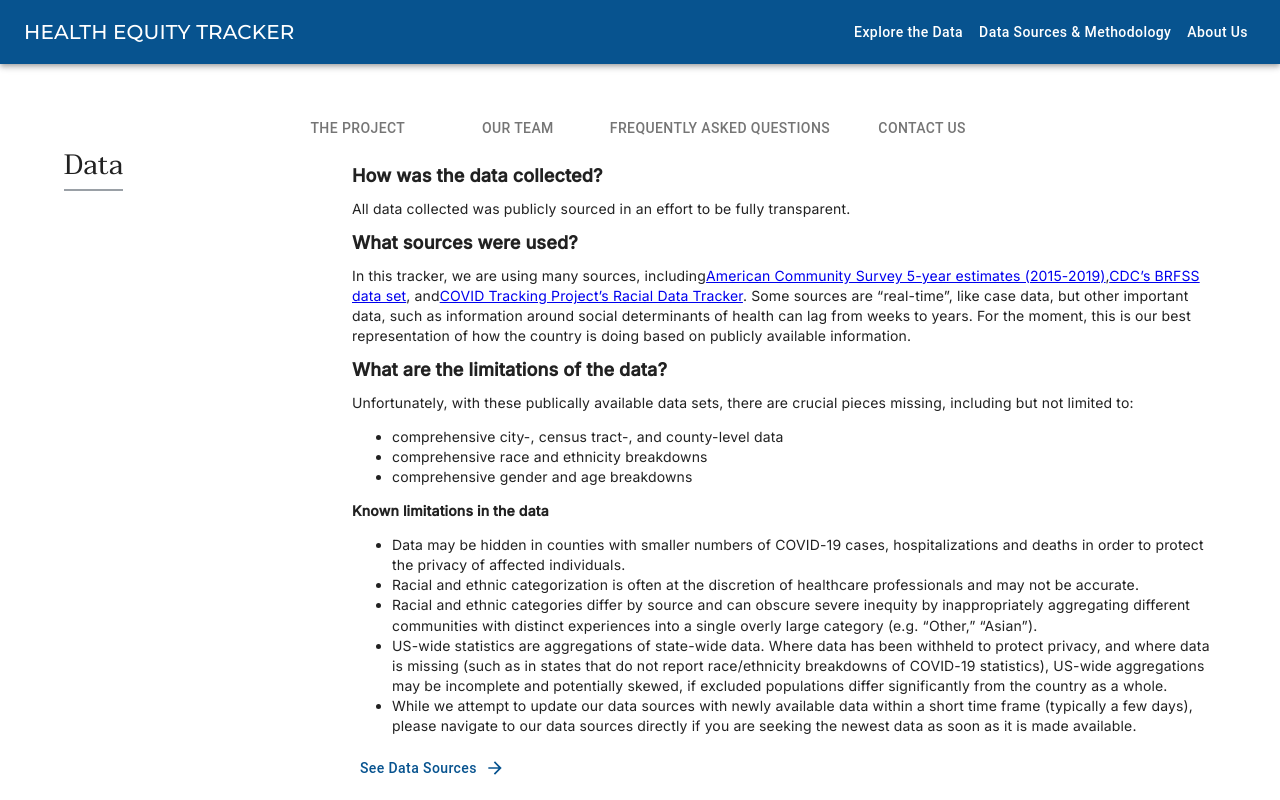
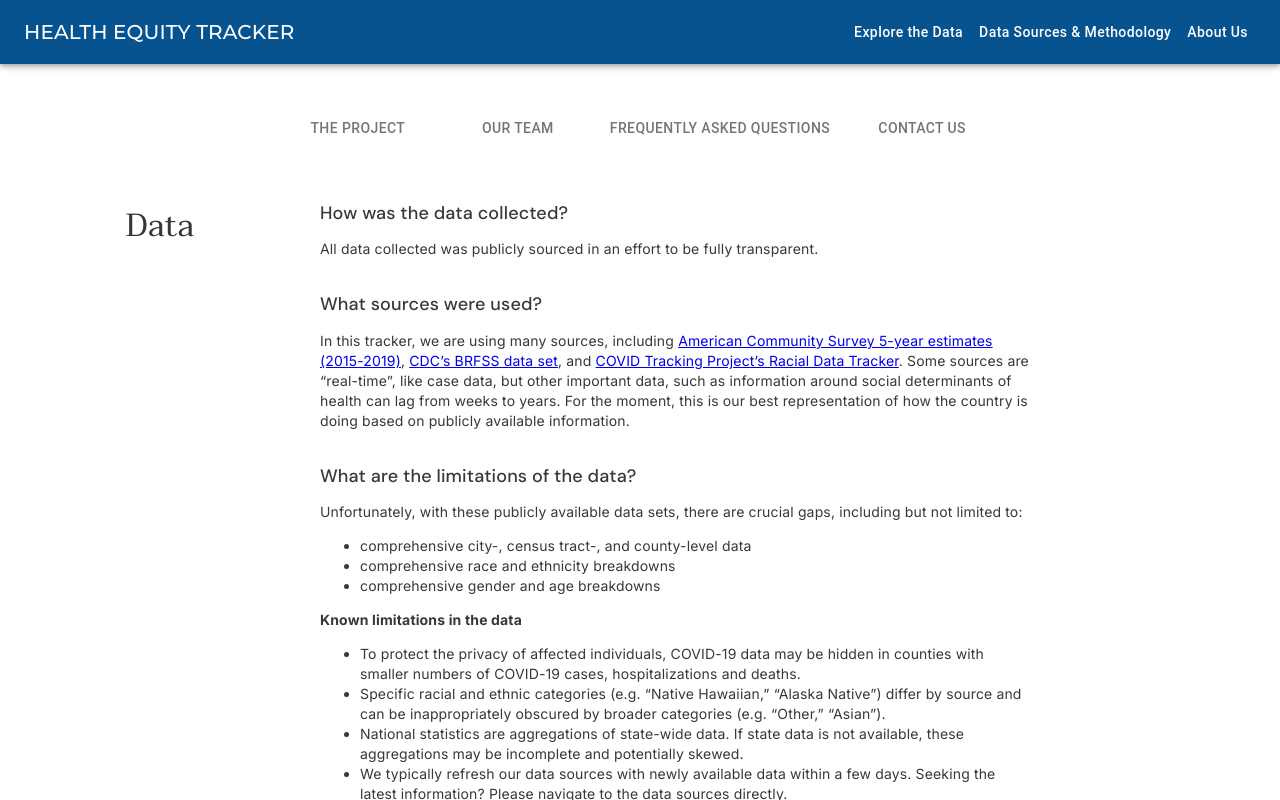
Before and after one commit to ebuddenberg/health-equity-tracker, a React (Create React App) app in the folder frontend/: page /aboutus in a window 1280 px wide. Both pictures are taken after a click on the tab "FREQUENTLY ASKED QUESTIONS". Shown: the top 800 px of the page. Built offline with nearby package versions, Linux system fonts and the light colour scheme.

Commit message:
Redesign FAQ page per new mocks (#408)
* Redesign About Us > Our Team Tab according to new mocks

* Redesign FAQ page per updated mocks

```diff
--- a/frontend/src/App.module.scss
+++ b/frontend/src/App.module.scss
@@ -4,7 +4,8 @@
 @import url('https://fonts.googleapis.com/css2?family=Inter:wght@300&display=swap');
 @import url('https://fonts.googleapis.com/css2?family=Inter:wght@400&display=swap');
 @import url('https://fonts.googleapis.com/css2?family=Inter:wght@500&display=swap');
-
+@import url('https://fonts.googleapis.com/css2?family=Inter:wght@700&display=swap');
+@import url('https://fonts.googleapis.com/css2?family=DM+Sans:wght@500&display=swap');
 
 .App {
   text-align: center;
--- a/frontend/src/pages/AboutUs/AboutUsPage.module.scss
+++ b/frontend/src/pages/AboutUs/AboutUsPage.module.scss
@@ -11,7 +11,7 @@
 
 .Grid {
   margin: auto;
-  max-width: 90%;
+  max-width: 1440px;
   font-family: "Inter", serif;
 }
 
@@ -21,6 +21,62 @@
   .GridSubSection {
     padding: 20px;
   }
+}
+
+.FaqGrid {
+  max-width: 1024px;
+}
+
+.FaqSection {
+  padding-top: 50px;
+  padding-bottom: 50px;
+  border-bottom: 1px solid $alt-grey;
+}
+
+.FaqQuestionAndAnswer {
+  padding-bottom: 20px;
+  padding-right: 250px;
+}
+
+.FaqHeaderText {
+  font-size: 32px !important;
+  text-align: center;
+  font-weight: 300;
+  font-family: "Taviraj", serif !important;
+  line-height: 40px;
+  color: $alt-black;
+  padding-bottom: 20px;
+}
+
+.FaqQuestion {
+  font-size: 18px !important;
+  text-align: left;
+  font-weight: 500;
+  font-family: "DM Sans", sans-serif;
+  line-height: 23.44px;
+  color: $alt-black;
+  padding-top: 10px;
+  padding-bottom: 15px;
+}
+
+.FaqAnswer {
+  font-size: 14px;
+  text-align: left;
+  font-weight: 400;
+  font-family: "Inter", sans-serif;
+  line-height: 20px;
+  color: $alt-black;
+
+  .FaqContactUsButton {
+    border: none;
+    text-decoration: underline;
+    background-color: transparent;
+  }
+}
+
+.FaqSubheaderText {
+  font-weight: 700;
+  font-family: "Inter", sans-serif !important;
 }
 
 .GridSectionHeaderText {
@@ -63,3 +119,8 @@
   background-color: #f9f9f9;
   padding: 70px;
 }
+
+.MajorLink {
+  color: $alt-green;
+  font-weight: 600;
+}
--- a/frontend/src/pages/AboutUs/AboutUsPage.tsx
+++ b/frontend/src/pages/AboutUs/AboutUsPage.tsx
@@ -32,7 +32,7 @@ function AboutUsPage() {
       </Tabs>
       {tabIndex === 0 && <TrackerTab />}
       {tabIndex === 1 && <OurTeamTab />}
-      {tabIndex === 2 && <FaqTab />}
+      {tabIndex === 2 && <FaqTab setTabIndexFx={setTabIndex}/>}
       {tabIndex === 3 && <ContactUsTab />}
     </div>
   );
--- a/frontend/src/pages/AboutUs/FaqTab.tsx
+++ b/frontend/src/pages/AboutUs/FaqTab.tsx
@@ -1,133 +1,249 @@
-import React from "react";
+import React, {Dispatch, SetStateAction} from "react";
 import Grid from "@material-ui/core/Grid";
 import styles from "./AboutUsPage.module.scss";
-import Button from "@material-ui/core/Button";
-import ArrowForward from "@material-ui/icons/ArrowForward";
-import Divider from "@material-ui/core/Divider";
-import { DATA_CATALOG_PAGE_LINK } from "../../utils/urlutils";
+import {Typography} from '@material-ui/core';
 
-/* TODO - Align with mocks, Clean up CSS */
-function FaqTab() {
+function FaqTab(props: { setTabIndexFx: Dispatch<SetStateAction<number>> }) {
+
   return (
-    <Grid container justify="space-around" className={styles.Grid}>
+      <Grid container className={styles.Grid}>
+        <Grid container className={styles.FaqSection}>
           <Grid item xs={3}>
-        <span className={styles.UnderlinedHeader}>Data</span>
+            <Typography className={styles.FaqHeaderText}>Data</Typography>
           </Grid>
           <Grid item xs={9}>
-        <h1>How was the data collected?</h1>
-        All data collected was publicly sourced in an effort to be fully
-        transparent.
-        <h1>What sources were used?</h1>
-        In this tracker, we are using many sources, including
-        <a href="/">American Community Survey 5-year estimates (2015-2019)</a>,
-        <a href="/">CDC’s BRFSS data set</a>, and
-        <a href="/">COVID Tracking Project’s Racial Data Tracker</a>. Some
-        sources are “real-time”, like case data, but other important data, such
-        as information around social determinants of health can lag from weeks
-        to years. For the moment, this is our best representation of how the
-        country is doing based on publicly available information.
-        <h1>What are the limitations of the data?</h1>
-        Unfortunately, with these publically available data sets, there are
-        crucial pieces missing, including but not limited to:
+            <Grid container>
+              <Grid item xs={12} className={styles.FaqQuestionAndAnswer}>
+                <span className={styles.FaqQuestion}>How was the data collected?</span>
+                <div className={styles.FaqAnswer}>
+                  <p>All data collected was publicly sourced in an effort to be
+                    fully transparent.</p>
+                </div>
+              </Grid>
+              <Grid item xs={12} className={styles.FaqQuestionAndAnswer}>
+                <span className={styles.FaqQuestion}>What sources were used?</span>
+                <div className={styles.FaqAnswer}>
+                  <p>In this tracker, we are using many sources, including <a
+                      href="https://www.census.gov/data/developers/data-sets/acs-5year.html">American Community Survey 5-year estimates
+                    (2015-2019)</a>, <a href="https://www.cdc.gov/brfss/index.html">CDC’s BRFSS data set</a>, and <a
+                      href="https://covidtracking.com/race">COVID Tracking Project’s Racial Data Tracker</a>
+                    . Some sources are “real-time”,  like case data, but
+                    other important data, such as information around social
+                    determinants of health can lag from weeks to years. For the
+                    moment, this is our best representation of how the country is
+                    doing based on publicly available information.
+                  </p>
+                </div>
+              </Grid>
+              <Grid item xs={12} className={styles.FaqQuestionAndAnswer}>
+                <span className={styles.FaqQuestion}>What are the limitations of the data?</span>
+                <div className={styles.FaqAnswer}>
+                <p>Unfortunately, with these publicly available data sets,
+                  there are crucial gaps, including but not limited to: </p>
                 <ul>
-          <li>comprehensive city-, census tract-, and county-level data</li>
+                  <li>
+                    comprehensive city-, census tract-, and county-level data
+                  </li>
                   <li>comprehensive race and ethnicity breakdowns</li>
                   <li>comprehensive gender and age breakdowns</li>
                 </ul>
-        <b>Known limitations in the data</b>
+                <span className={styles.FaqSubheaderText}>Known limitations in the data</span>
                 <ul>
+                  <li>To protect the privacy of affected individuals, COVID-19
+                    data may be hidden in counties with smaller numbers of
+                    COVID-19 cases, hospitalizations and deaths.</li>
                   <li>
-            Data may be hidden in counties with smaller numbers of COVID-19
-            cases, hospitalizations and deaths in order to protect the privacy
-            of affected individuals.
+                    Specific racial and ethnic categories (e.g. “Native
+                    Hawaiian,” “Alaska Native”) differ by source and can be
+                    inappropriately obscured by broader categories (e.g.
+                    “Other,” “Asian”).</li>
+                  <li>
+                    National statistics are aggregations of state-wide data. If
+                    state data is not available, these aggregations may be
+                    incomplete and potentially skewed.</li>
+                  <li>
+                    We typically refresh our data sources with newly available
+                    data within a few days. Seeking the latest information?
+                    Please navigate to the data sources directly.
+                  </li>
+                </ul>
+                </div>
+                <a href="/datacatalog" className={styles.MajorLink}>See Data Sources</a>
+              </Grid>
+              <Grid item xs={12} className={styles.FaqQuestionAndAnswer}>
+                <span className={styles.FaqQuestion}>What are the inequities in the data?</span>
+                <div className={styles.FaqAnswer}>
+                <ul>
+                  <li>We’ve seen that many agencies do not reliably collect race
+                    and ethnicity data</li>
+                  <li>Some of others that do collect it, fail to report it</li>
+                  <li>
+                    Racial and ethnic categories are often at the discretion of
+                    healthcare professionals and may not be accurate
+                  </li>
+                </ul>
+                </div>
+              </Grid>
+              <Grid item xs={12} className={styles.FaqQuestionAndAnswer}>
+                <span className={styles.FaqQuestion}>What principles guide you?</span>
+                <div className={styles.FaqAnswer}>
+                <p>It is essential that this work and its resulting products are
+                  done consistently in an ethical manner. One of the core values
+                  of the Health Equity Task Force charged with developing the
+                  Health Equity Tracker is the importance of working in a way
+                  that garners public trust. </p>
+                <span className={styles.FaqSubheaderText}>
+                  These guiding questions help ensure the right standards
+                are in place:
+                </span>
+                <ul>
+                  <li>Do we have open access and input in place?</li>
+                  <li>
+                    Is there transparency among stakeholders?</li>
+                  <li>
+                    Are we using valid and current data that is reflective of
+                    the realities?
                   </li>
                   <li>
-            Racial and ethnic categorization is often at the discretion of
-            healthcare professionals and may not be accurate.
+                    Is the community a part of the ownership and authorship of
+                    this work?
                   </li>
                   <li>
-            Racial and ethnic categories differ by source and can obscure severe
-            inequity by inappropriately aggregating different communities with
-            distinct experiences into a single overly large category (e.g.
-            “Other,” “Asian”).
-          </li>
-          <li>
-            US-wide statistics are aggregations of state-wide data. Where data
-            has been withheld to protect privacy, and where data is missing
-            (such as in states that do not report race/ethnicity breakdowns of
-            COVID-19 statistics), US-wide aggregations may be incomplete and
-            potentially skewed, if excluded populations differ significantly
-            from the country as a whole.
-          </li>
-          <li>
-            While we attempt to update our data sources with newly available
-            data within a short time frame (typically a few days), please
-            navigate to our data sources directly if you are seeking the newest
-            data as soon as it is made available.
-          </li>
-        </ul>
-        <a href={DATA_CATALOG_PAGE_LINK}>
-          <Button color="primary" endIcon={<ArrowForward />}>
-            See Data Sources
-          </Button>
-        </a>
-        <h1>What principles guide you?</h1>
-        It is essential that this work and its resulting products are done
-        consistently in an ethical manner. One of the core values of the Health
-        Equity Task Force charged with developing the Health Equity Tracker is
-        the importance of working in a way that garners public trust.
-        <b>
-          These guiding questions help ensure the right standards are in place:
-        </b>
-        <ul>
-          <li>Do we have open access and input in place?</li>
-          <li>Is there transparency among stakeholders?</li>
-          <li>
-            Are we using valid and current data that is reflective of the
-            realities?
-          </li>
-          <li>
-            Is the community a part of the ownership and authorship of this
-            work?
-          </li>
-          <li>
-            Have we created a tool that has real value for all stakeholders
-            including the communities?
+                    Have we created a tool that has real value for all
+                    stakeholders including the communities?
                   </li>
                   <li>Are we holding our partners accountable?</li>
                 </ul>
+                </div>
               </Grid>
-      <Divider />
-      <Grid container>
+            </Grid>
+          </Grid>
+        </Grid>
+
+        <Grid container className={styles.FaqSection}>
           <Grid item xs={3}>
-          <span className={styles.UnderlinedHeader}>Definitions</span>
+            <Typography className={styles.FaqHeaderText}>Definitions</Typography>
           </Grid>
           <Grid item xs={9}>
-          <h1>What is equity? And why is this important?</h1>
-          <p>
-            Equity refers to everyone having a fair opportunity to reach their
-            full potential and no one being disadvantaged from achieving this
-            potential (Dawes D.E., 2020).
+            <Grid container>
+              <Grid item xs={12} className={styles.FaqQuestionAndAnswer}>
+                <span className={styles.FaqQuestion}>What is equity?</span>
+                <div className={styles.FaqAnswer}>
+                <p>Equity refers to everyone having a fair opportunity to reach
+                  their full potential and no one being disadvantaged from
+                  achieving this potential (Dawes D.E., 2020).</p>
+                </div>
+              </Grid>
+              <Grid item xs={12} className={styles.FaqQuestionAndAnswer}>
+                <span className={styles.FaqQuestion}>What is the difference between equality and equity?</span>
+                <div className={styles.FaqAnswer}>
+                <p>By definition, equality means “the state of being equal,
+                  especially in status, rights, and opportunities.” Equity, in
+                  comparison, “the quality of being fair and just.” Equity
+                  occurs when everyone has access to the necessary tools to
+                  achieve their full potential. Equality occurs when everyone
+                  has the same level and quality of access, which may not yield
+                  fair results.
                 </p>
-          <p>
-            Equity is important because everyone, regardless of race, ethnicity,
-            gender, or socioeconomic status, should have the opportunity to
-            reach their full potential and achieve optimal health.
-          </p>
-          <h1>What are political determinants of health?</h1>
-          The political determinants of health create the structural conditions
-          and the social drivers – including poor environmental conditions,
-          inadequate transportation, unsafe neighborhoods, and lack of healthy
-          food options – that affect all other dynamics of health. (Dawes, D.E.
-          2020) What is important to note, is that the political determinants of
-          health are more than merely separate and distinct from the social
-          determinants of health, they actually serve as the instigators of the
-          social determinants that many people are already well acquainted with.
-          <h1>What are social determinants of health?</h1>
-          The social determinants of health, as defined by the Centers for
-          Disease Control and Prevention, are the conditions in places where
-          people live, learn, work, and play that affect a wide range of health
-          and quality-of-life risks and outcomes. (CDC, 2020)
+                </div>
+              </Grid>
+              <Grid item xs={12} className={styles.FaqQuestionAndAnswer}>
+                <span className={styles.FaqQuestion}>What is health equity?  And why is this important?</span>
+                <div className={styles.FaqAnswer}>
+                <p>The World Health Organization defines health equity “as the
+                  absence of unfair and avoidable or remediable differences in
+                  health among population groups defined socially, economically,
+                  demographically or geographically”.</p>
+                <p>Health Equity exists when all people, regardless of race,
+                  gender, socio-economic status, geographic location, or other
+                  societal constructs have the same access, opportunity, and
+                  resources to achieve their highest potential for health
+                  (Health Equity Leadership and Exchange Network).</p>
+                <p>Health equity is important because everyone, regardless of
+                  race, ethnicity, gender, or socioeconomic status, should have
+                  the opportunity to reach their full potential and achieve
+                  optimal health.</p>
+                </div>
+              </Grid>
+              <Grid item xs={12} className={styles.FaqQuestionAndAnswer}>
+                <span className={styles.FaqQuestion}>What are health disparities?</span>
+                <div className={styles.FaqAnswer}>
+                <p>Health disparities are preventable differences in the burden
+                  of disease, injury, violence, or in opportunities to achieve
+                  optimal health experienced by socially disadvantaged racial,
+                  ethnic, and other population groups, and communities. (CDC)</p>
+                </div>
+              </Grid>
+              <Grid item xs={12} className={styles.FaqQuestionAndAnswer}>
+                <span className={styles.FaqQuestion}>What are political determinants of health?</span>
+                <div className={styles.FaqAnswer}>
+                <p>The political determinants of health create the structural
+                  conditions and the social drivers – including poor
+                  environmental conditions, inadequate transportation, unsafe
+                  neighborhoods, and lack of healthy food options – that affect
+                  all other dynamics of health. (Dawes, D.E. 2020) What is
+                  important to note, is that the political determinants of
+                  health are more than merely separate and distinct from the
+                  social determinants of health, they actually serve as the
+                  instigators of the social determinants that many people are
+                  already well acquainted with.</p>
+                <p>By understanding these political determinants, their origins,
+                  and their impact on the equitable distribution of
+                  opportunities and resources, we can be better equipped to
+                  develop and implement actionable solutions to close the health
+                  gap.</p>
+                </div>
+              </Grid>
+              <Grid item xs={12} className={styles.FaqQuestionAndAnswer}>
+                <span className={styles.FaqQuestion}>What are social determinants of health?</span>
+                <div className={styles.FaqAnswer}>
+                <p>Social determinants of health are conditions in the
+                  environments in which people are born, live, learn, work,
+                  play, worship, and age that affect a wide range of health,
+                  functioning, and quality-of-life outcomes and risks. (Healthy
+                  People 2020, CDC)</p>
+                </div>
+              </Grid>
+            </Grid>
+          </Grid>
+        </Grid>
+
+        <Grid container className={styles.FaqSection}>
+          <Grid item xs={3}>
+            <Typography className={styles.FaqHeaderText}>Take Action</Typography>
+          </Grid>
+          <Grid item xs={9}>
+            <Grid container>
+              <Grid item xs={12} className={styles.FaqQuestionAndAnswer}>
+                <span className={styles.FaqQuestion}>How can I get involved?</span>
+                <div className={styles.FaqAnswer}>
+                <p>To advance health equity, we need smart, talented, passionate
+                  folks like you on board.</p>
+                <ul>
+                  <li>Sign up for our newsletter to stay up to date with the
+                    latest news
+                  </li>
+                  <li>
+                    Share our site and graphs with your community on social
+                    media
+                  </li>
+                  <li>
+                    Share your health equity story. <button
+                      className={styles.FaqContactUsButton}
+                      onClick={() => props.setTabIndexFx(3)}>Click here to contact us</button>
+                  </li>
+                </ul>
+                </div>
+              </Grid>
+              <Grid item xs={12} className={styles.FaqQuestionAndAnswer}>
+                <span className={styles.FaqQuestion}>How do I share the graphs?</span>
+                <div className={styles.FaqAnswer}>
+                <p>Next to each graph, there is a circle-shaped button with
+                  three dots in it. Click on that button to see a menu where you
+                  can save each graph as a PNG or SVG. </p>
+                </div>
+              </Grid>
+            </Grid>
           </Grid>
         </Grid>
       </Grid>
--- a/frontend/src/styles/variables.scss
+++ b/frontend/src/styles/variables.scss
@@ -10,3 +10,5 @@ $blue: #07538f;
 $green: #228b7e;
 $max-width: 800px;
 $alt-green: #0B5240;
+$alt-black: #383838;
+$alt-grey: #BDBDBD;
```
Lines whose indentation alone changed are shown as unchanged.
